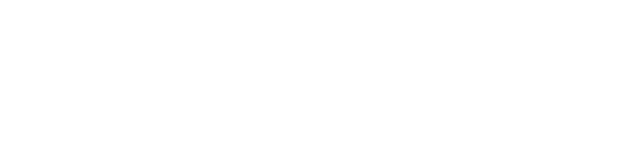
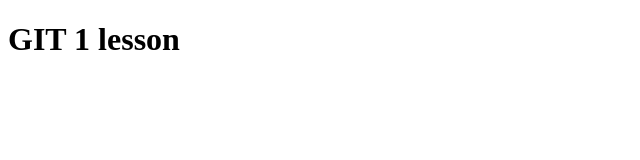
Before and after one commit to Sunlight1611/Git, a plain HTML site: page index.html in a window 1280 px wide. Shown: the whole page, without its empty margins (0-640 px from the left). Drawn offline with Linux system fonts and the light colour scheme.

Commit message:
add heading

```diff
--- a/index.html
+++ b/index.html
@@ -3,9 +3,10 @@
 <head>
     <meta charset="UTF-8">
     <meta name="viewport" content="width=device-width, initial-scale=1.0">
-    <title>Document</title>
+    <title>Git</title>
 </head>
 <body>
+    <h1>GIT 1 lesson</h1>
 
 </body>
 </html>
```
Also changed, not shown: 4 other files.
